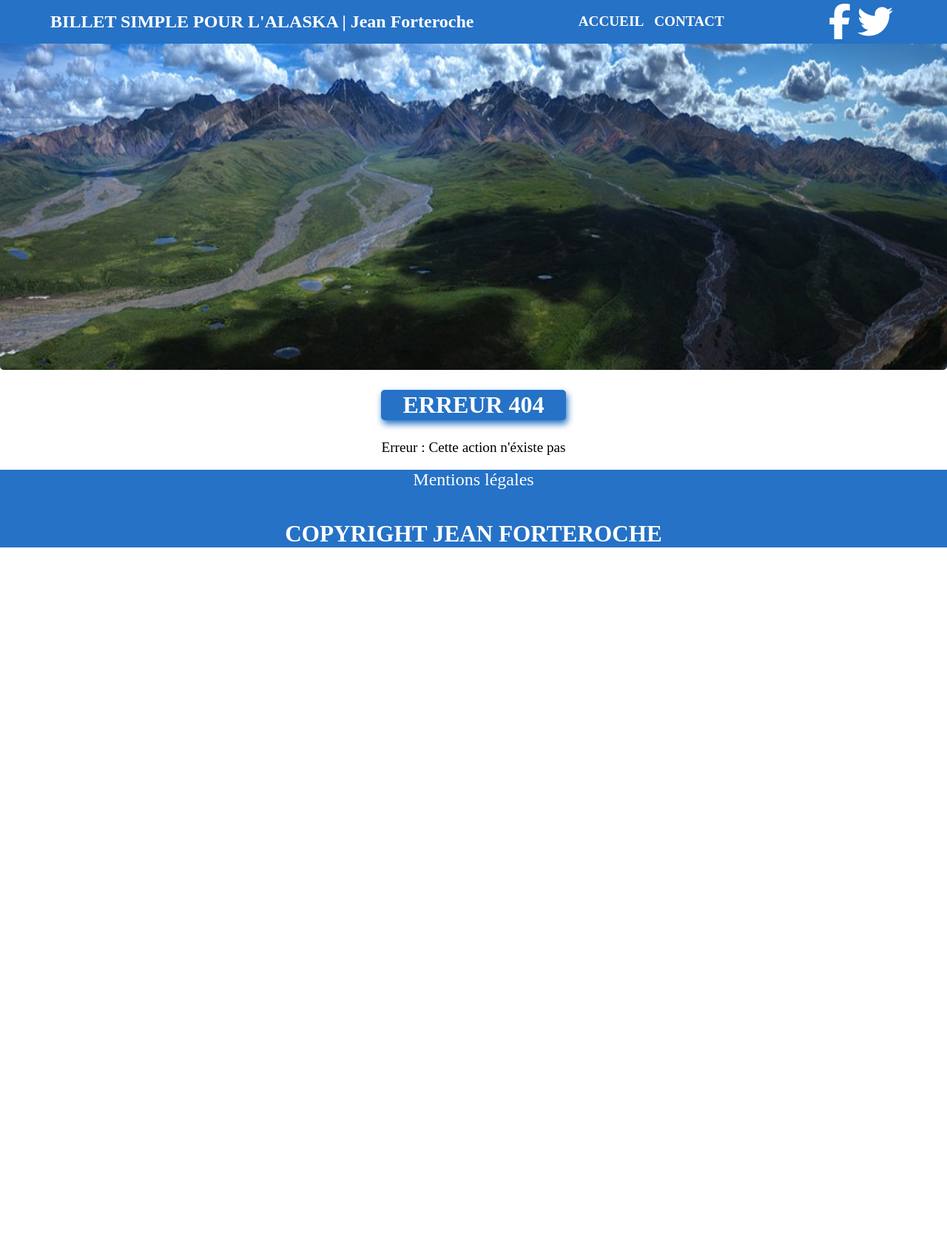
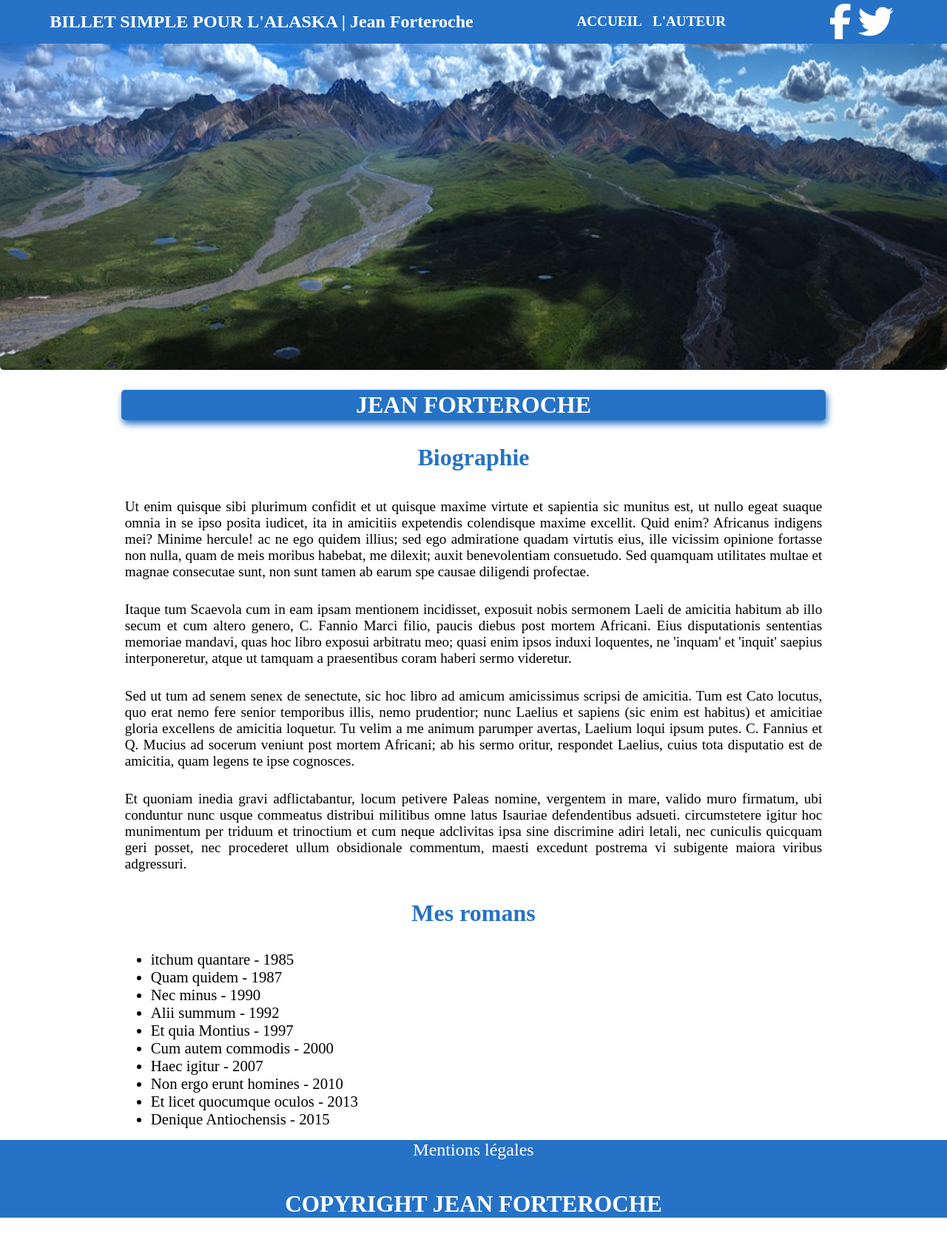
Before and after one commit to davidAChiva/projet-4, a PHP site: page /index.php?action=author in a window 1280 px wide. Shown: the whole page at 74% size. Before the commit the page ends 740 px from the top, so only its background shows below. Run offline with PHP 8.4, Linux system fonts and the light colour scheme; some libraries are stand-ins or nearby versions.

Commit message:
Ajout de la page sur l'auteur

```diff
--- a/Controller/ControllerFront.class.php
+++ b/Controller/ControllerFront.class.php
@@ -62,7 +62,11 @@ class ControllerFrontOffice
     {
         require_once 'View/ViewMentions.class.php';
     }
-
+    // Affiche les informations de l'auteur
+    public function author()
+    {
+        require_once 'View/ViewAuthor.class.php';
+    }
     // Affiche la page d'erreur
     public function error($errorMsg)
     {
--- /dev/null
+++ b/View/ViewAuthor.class.php
@@ -0,0 +1,32 @@
+<?php
+$title = 'Biographie | Billet simple pour l\'Alaska';
+ob_clean();
+?>
+<div id='author'>
+    <h2>JEAN FORTEROCHE</h2>
+    <h3>Biographie</h3>
+    <p>Ut enim quisque sibi plurimum confidit et ut quisque maxime virtute et sapientia sic munitus est, ut nullo egeat suaque omnia in se ipso posita iudicet, ita in amicitiis expetendis colendisque maxime excellit. Quid enim? Africanus indigens mei? Minime hercule! ac ne ego quidem illius; sed ego admiratione quadam virtutis eius, ille vicissim opinione fortasse non nulla, quam de meis moribus habebat, me dilexit; auxit benevolentiam consuetudo. Sed quamquam utilitates multae et magnae consecutae sunt, non sunt tamen ab earum spe causae diligendi profectae.</p>
+
+    <p>Itaque tum Scaevola cum in eam ipsam mentionem incidisset, exposuit nobis sermonem Laeli de amicitia habitum ab illo secum et cum altero genero, C. Fannio Marci filio, paucis diebus post mortem Africani. Eius disputationis sententias memoriae mandavi, quas hoc libro exposui arbitratu meo; quasi enim ipsos induxi loquentes, ne 'inquam' et 'inquit' saepius interponeretur, atque ut tamquam a praesentibus coram haberi sermo videretur.</p>
+
+    <p>Sed ut tum ad senem senex de senectute, sic hoc libro ad amicum amicissimus scripsi de amicitia. Tum est Cato locutus, quo erat nemo fere senior temporibus illis, nemo prudentior; nunc Laelius et sapiens (sic enim est habitus) et amicitiae gloria excellens de amicitia loquetur. Tu velim a me animum parumper avertas, Laelium loqui ipsum putes. C. Fannius et Q. Mucius ad socerum veniunt post mortem Africani; ab his sermo oritur, respondet Laelius, cuius tota disputatio est de amicitia, quam legens te ipse cognosces.</p>
+
+    <p>Et quoniam inedia gravi adflictabantur, locum petivere Paleas nomine, vergentem in mare, valido muro firmatum, ubi conduntur nunc usque commeatus distribui militibus omne latus Isauriae defendentibus adsueti. circumstetere igitur hoc munimentum per triduum et trinoctium et cum neque adclivitas ipsa sine discrimine adiri letali, nec cuniculis quicquam geri posset, nec procederet ullum obsidionale commentum, maesti excedunt postrema vi subigente maiora viribus adgressuri.</p>
+    <h3>Mes romans</h3>
+    <ul>
+        <li>itchum quantare - 1985</li>
+        <li>Quam quidem - 1987</li>
+        <li>Nec minus - 1990</li>
+        <li>Alii summum - 1992</li>
+        <li>Et quia Montius - 1997</li>
+        <li>Cum autem commodis - 2000</li>
+        <li>Haec igitur - 2007</li>
+        <li>Non ergo erunt homines - 2010</li>
+        <li>Et licet quocumque oculos - 2013</li>
+        <li>Denique Antiochensis - 2015</li>
+    </ul>
+</div>
+<?php
+$sectionContent = ob_get_clean();
+require_once'View/template.php';
+?>
--- a/View/template.php
+++ b/View/template.php
@@ -12,7 +12,7 @@
             <h1>BILLET SIMPLE POUR L'ALASKA | <span>Jean Forteroche</span></h1>
             <nav>
                 <a href='index.php'>ACCUEIL</a>
-                <a href='contact.php'>CONTACT</a>
+                <a href='index.php?action=author'>L'AUTEUR</a>
             </nav>
             <div>
                 <a href=''><i class="fa fa-facebook fa-3x iconeFontAWeSome" aria-hidden="true"></i></a>
--- a/css/front.css
+++ b/css/front.css
@@ -48,15 +48,24 @@ section
     text-align: center;
     color: white;
 }
-#propos p
+#author
+{
+    width: 75%;
+    text-align: center;
+}
+#author p
 {
     background-color: white;
     color: black;
      padding: 5px;
 }
-#blockAllEpisodes
+#author ul
 {
-
+    text-align: left;
+}
+#author li
+{
+    font-size: 1.3em;
 }
 #blockAllEpisodes a
 {
--- a/index.php
+++ b/index.php
@@ -31,6 +31,10 @@ try
         {
             $ctrlFrontOffice->mentions();
         }
+        else if ($_GET['action'] === 'author')
+        {
+            $ctrlFrontOffice->author();
+        }
         else
         {
              throw new Exception('Cette action n\'éxiste pas');
```
Also changed, not shown: View/ViewHome.class.php (+0 -9 lines).
